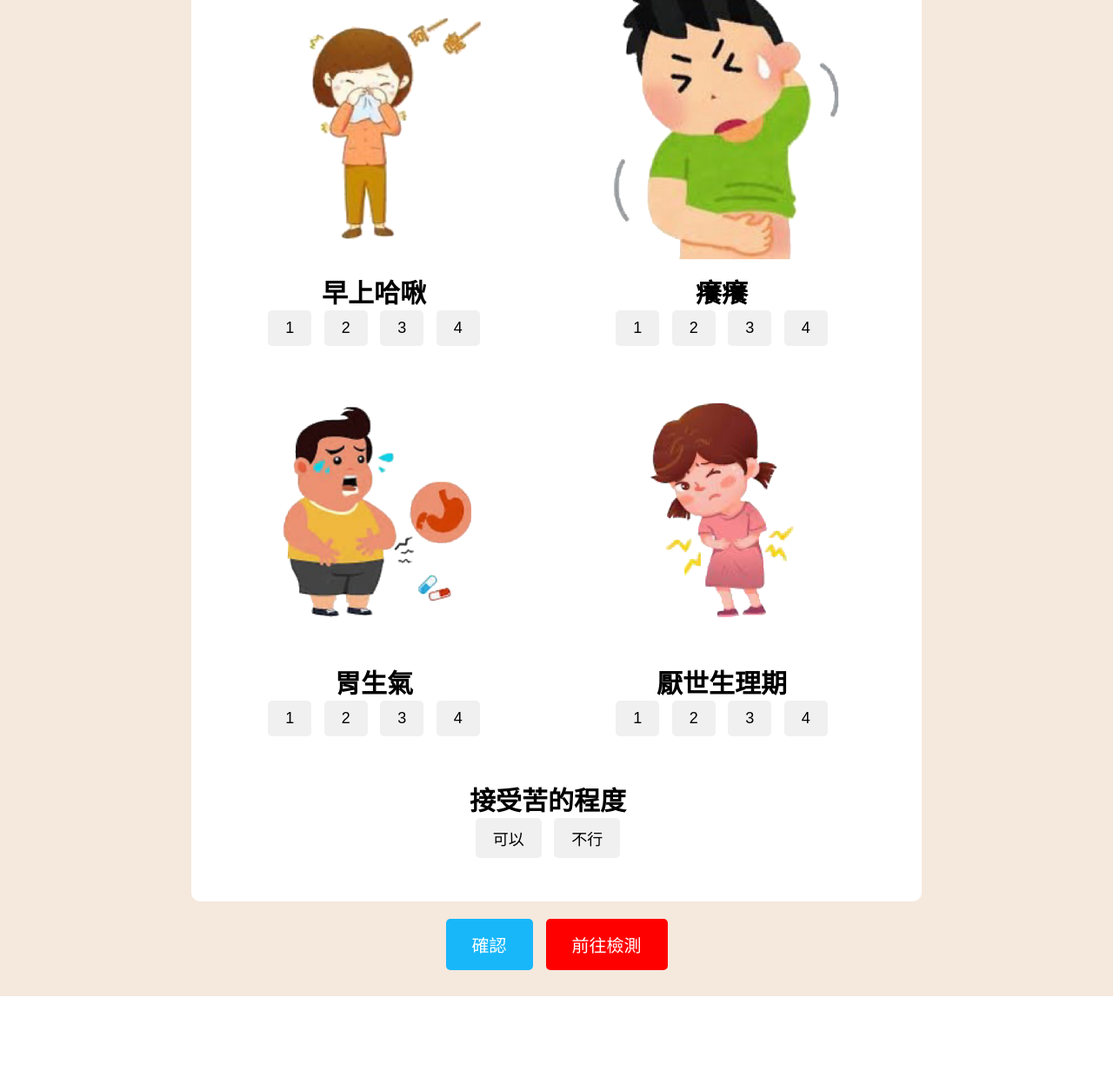
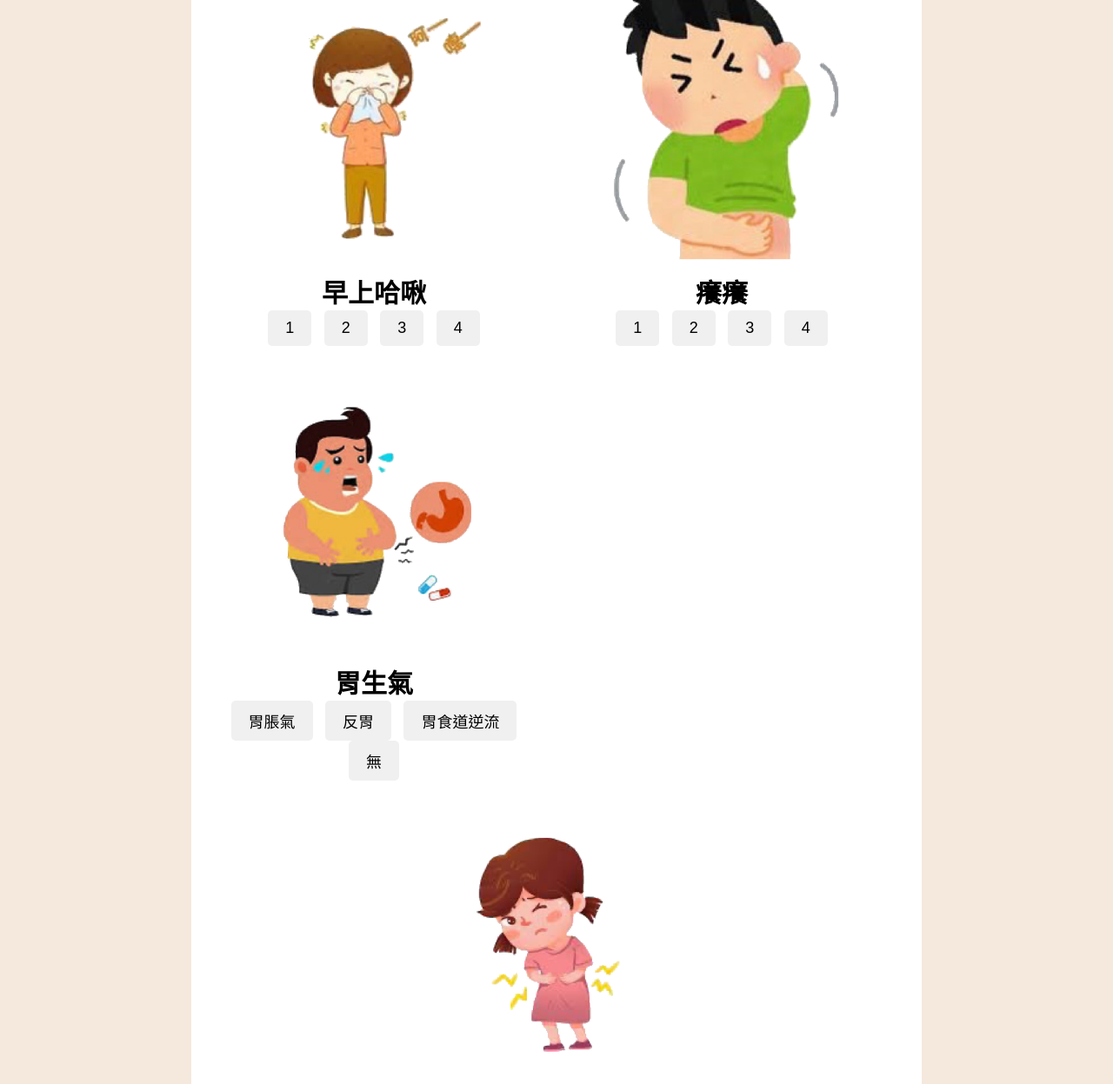
Before and after one commit to ntub113tea/backend, a Django app: page /question/ in a window 1280 px wide. Shown: the part 679-1926 px from the top of the page at 87% size. Before the commit the page ends 1825 px from the top, so only its background shows below. Run offline with Django 3.2, Linux system fonts and the light colour scheme.

Commit message:
前端複選按鈕以及複選資料進入後端

```diff
--- a/myapp/views.py
+++ b/myapp/views.py
@@ -106,11 +106,19 @@ options_mapping = {
 def question(request):
     id_result = None
     if request.method == 'POST' and 'confirm_button' in request.POST:  # 新增按下按鈕才能更改資料庫中的數值
+        print(request.POST)
         nosleep = options_mapping['nosleep'][request.COOKIES.get('nosleep')]
         semi_darkness = options_mapping['semi_darkness'][request.COOKIES.get('semi_darkness')]
         sneezing = options_mapping['sneezing'][request.COOKIES.get('sneezing')]
         itchiness = options_mapping['itchiness'][request.COOKIES.get('itchiness')]
-        stomach_anger = options_mapping['stomach_anger'][request.COOKIES.get('stomach_anger')]
+           # 獲取胃生氣的選擇
+        stomach_anger = request.POST.get('stomach_anger', '')
+        stomach_anger_choices = stomach_anger.split(', ') if stomach_anger else []
+
+           # 將選擇的值轉換為字符串
+        stomach_anger_str = ', '.join(stomach_anger_choices)
+        print("stomach_anger_choices:", stomach_anger_choices)  # 用於調試
+        print("stomach_anger_str:", stomach_anger_str)  # 用於調試
         menstrual_anguish = options_mapping['menstrual_anguish'][request.COOKIES.get('menstrual_anguish')]
         bitter = request.COOKIES.get('bitter')
         # 獲取顧客編號
@@ -173,33 +181,32 @@ def question(request):
 
                 # 返回預測結果
                 return predicted_result[0]
-
             result = get_herbs_result(nosleep, semi_darkness, sneezing, itchiness, stomach_anger, menstrual_anguish)
             print(f"預測結果: {result}")  # 調試信息
 
             # 处理结果并输出
             result = result.strip("[]")
             herbs_list = [herb.strip().strip("'") for herb in result.split(",")]
-            if stomach_anger != '無':
+            if '無' not in stomach_anger_choices:
                 selected_options = [option.strip() for option in stomach_anger.split(',')]
                 num_options = len(selected_options)
 
                 # 根據選擇的數量調整推薦的藥材
-            if num_options == 1:
-                if '’積雪草 0.25g’' in herbs_list:
-                    herbs_list[herbs_list.index('’積雪草 0.25g’')] = '’積雪草 0.1g’'  # 替換
-                else:
-                    herbs_list.append('’積雪草 0.1g’')  # 新增
-            elif num_options == 2:
-                if '’積雪草 0.25g’'  in herbs_list:
-                    herbs_list[herbs_list.index('’積雪草 0.25g’' )] = '’積雪草 0.25g’'   # 替換
-                else:
-                    herbs_list.append('’積雪草 0.25g’' )  # 新增
-            elif num_options == 3:
-                if '’積雪草 0.25g’'  in herbs_list:
-                    herbs_list[herbs_list.index('’積雪草 0.25g’' )] = '’積雪草 0.5g’'   # 替換
-                else:
-                    herbs_list.append('’積雪草 0.5g’' )  # 新增
+                if num_options == 1:
+                    if '’積雪草 0.25g’' in herbs_list:
+                        herbs_list[herbs_list.index('’積雪草 0.25g’')] = '’積雪草 0.1g’'  # 替換
+                    else:
+                        herbs_list.append('’積雪草 0.1g’')  # 新增
+                elif num_options == 2:
+                    if '’積雪草 0.25g’'  in herbs_list:
+                        herbs_list[herbs_list.index('’積雪草 0.25g’' )] = '’積雪草 0.25g’'   # 替換
+                    else:
+                        herbs_list.append('’積雪草 0.25g’' )  # 新增
+                elif num_options == 3:
+                    if '’積雪草 0.25g’'  in herbs_list:
+                        herbs_list[herbs_list.index('’積雪草 0.25g’' )] = '’積雪草 0.5g’'   # 替換
+                    else:
+                        herbs_list.append('’積雪草 0.5g’' )  # 新增
             print(f"解析後的藥材列表: {herbs_list}")  # 调试信息
 
             if not herbs_list:
--- a/templates/question.html
+++ b/templates/question.html
@@ -105,19 +105,15 @@
         <!-- 第三行 -->
         <div class="row">
             <div class="item" id="symptom5">
-                <!-- 表示症狀項目的整個區塊，具有獨特的ID -->
-
                 <img src="{% static 'images/胃生氣.jpg' %}" alt="Item 5">
-                <!-- 顯示症狀的圖片，alt屬性提供圖片的替代文字描述 -->
-
                 <div class="title">胃生氣</div>
 
-                <!--症狀強度的四個按鈕。每個按鈕都有一個onclick事件，按鈕被點擊時，會調用updateStrength函式，並傳遞相應按鈕的ID作為參數。按鈕的文字內容分別是1到4，代表不同的強度程度。-->
-                <button onclick="updateStrength('stomach-anger-btn-1')" id="stomach-anger-btn-1">1</button>
-                <button onclick="updateStrength('stomach-anger-btn-2')" id="stomach-anger-btn-2">2</button>
-                <button onclick="updateStrength('stomach-anger-btn-3')" id="stomach-anger-btn-3">3</button>
-                <button onclick="updateStrength('stomach-anger-btn-4')" id="stomach-anger-btn-4">4</button>
+                <button name="stomach-anger-btn-1" onclick="toggleButton('stomach-anger-btn-1')" id="stomach-anger-btn-1">胃脹氣</button>
+                <button name="stomach-anger-btn-2" onclick="toggleButton('stomach-anger-btn-2')" id="stomach-anger-btn-2">反胃</button>
+                <button name="stomach-anger-btn-3" onclick="toggleButton('stomach-anger-btn-3')" id="stomach-anger-btn-3">胃食道逆流</button>
+                <button name="stomach-anger-btn-4" onclick="toggleButton('stomach-anger-btn-4')" id="stomach-anger-btn-4">無</button>
             </div>
+        </div>
 
             <div class="item" id="symptom6">
                 <!-- 表示症狀項目的整個區塊，具有獨特的ID -->
@@ -151,6 +147,7 @@
             <div class="row" style="text-align: center;">
                 <form method="post" name="question">
                     {% csrf_token %}
+                    <input type="hidden" name="stomach_anger" id="stomach_anger" value="">
                     <button type="submit" name="confirm_button" style="background-color: #18b7fa; color: #ffffff; padding: 15px 30px; font-size: 20px;">確認</button>
                 </form>
                 <button onclick="goToDetect()" style="background-color: red; color: white; padding: 15px 30px; font-size: 20px; margin-left: 10px;">前往檢測</button>
@@ -384,6 +381,42 @@ document.querySelector('form[name="question"]').addEventListener('submit', funct
         alert('請為每個症狀選擇一個強度和接受苦的程度。');
     }
 }
+function toggleButton(buttonId) {
+    var currentButton = document.getElementById(buttonId);
+    var isActive = currentButton.classList.toggle('active');
+
+    // 如果選擇了「無」，則取消其他選項的選擇
+    if (buttonId === 'stomach-anger-btn-4') { // 如果選擇的是「無」
+        if (isActive) { // 如果「無」被選中
+            document.getElementById('stomach-anger-btn-1').classList.remove('active');
+            document.getElementById('stomach-anger-btn-2').classList.remove('active');
+            document.getElementById('stomach-anger-btn-3').classList.remove('active');
+        }
+    } else { // 如果選擇的是其他選項
+        // 如果選擇了其他選項，則取消「無」的選擇
+        if (isActive) {
+            document.getElementById('stomach-anger-btn-4').classList.remove('active');
+        }
+    }
+
+    // 更新隱藏的輸入框的值
+    var stomachAngerChoices = [];
+    if (document.getElementById('stomach-anger-btn-1').classList.contains('active')) {
+        stomachAngerChoices.push('胃脹氣');
+    }
+    if (document.getElementById('stomach-anger-btn-2').classList.contains('active')) {
+        stomachAngerChoices.push('反胃');
+    }
+    if (document.getElementById('stomach-anger-btn-3').classList.contains('active')) {
+        stomachAngerChoices.push('胃食道逆流');
+    }
+    if (document.getElementById('stomach-anger-btn-4').classList.contains('active')) {
+        stomachAngerChoices.push('無');
+    }
+
+    // 將選擇的值轉換為字符串並更新隱藏的輸入框
+    document.getElementById('stomach_anger').value = stomachAngerChoices.join(', ');
+}
 </script>
 </body>
 </html>
```
